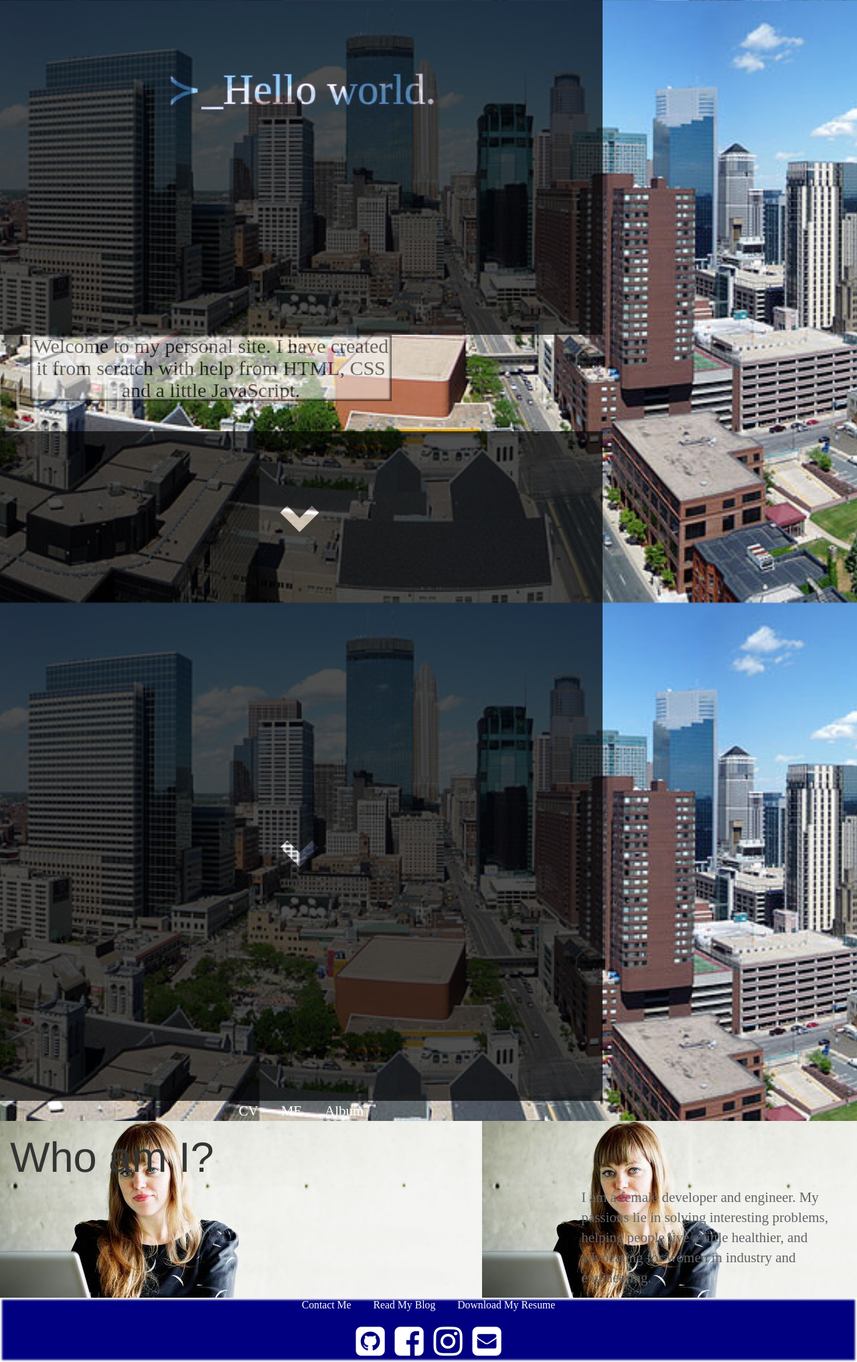
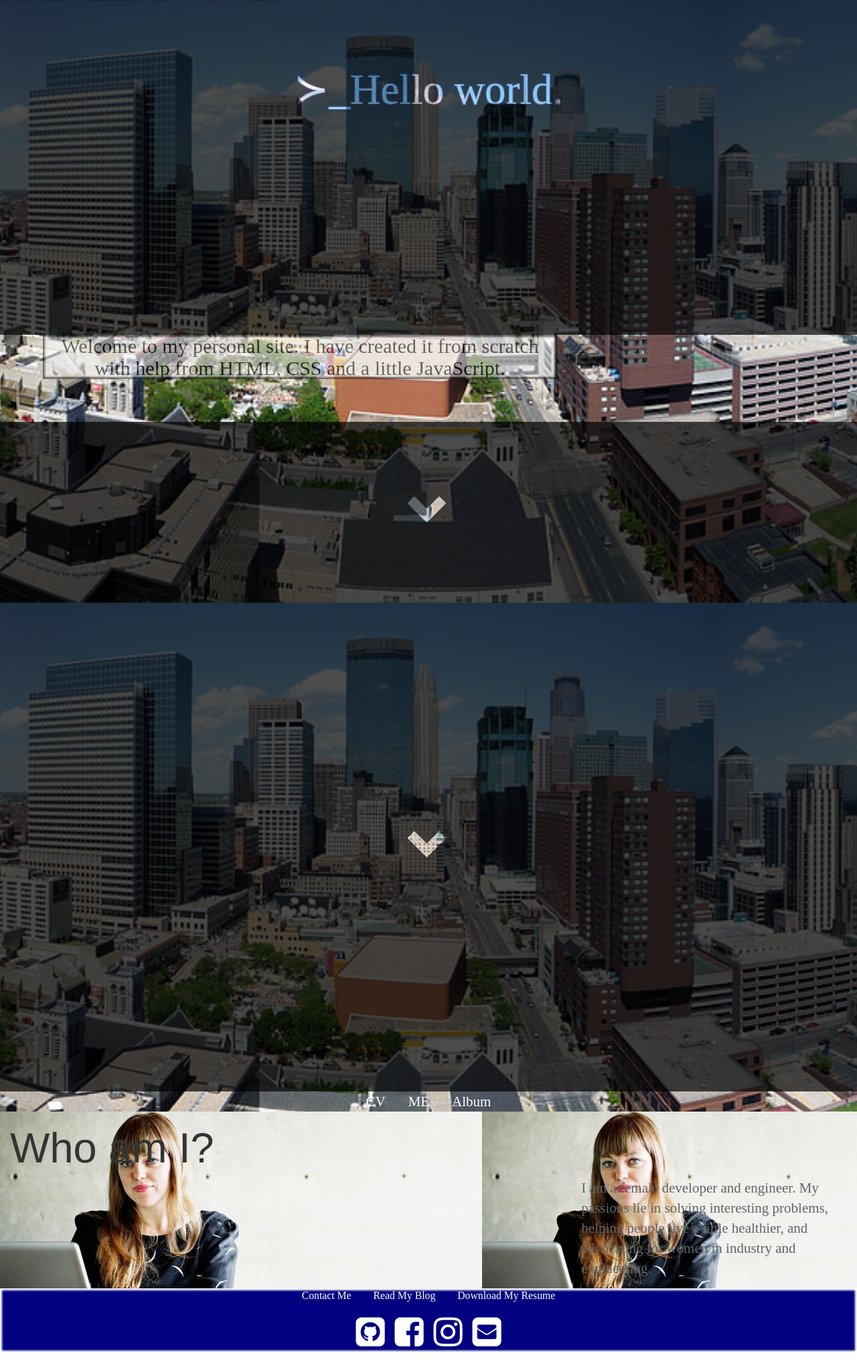
Before and after one commit to pfrank7/pfrank7.github.io, a Jekyll site: the page built from index.html, in a window 1280 px wide. Shown: the whole page at 67% size. Built offline with Jekyll 4.4.1, drawn with Linux system fonts in a browser that asks for light colours; nearby versions of some CDN libraries.

Commit message:
Update index.html

```diff
--- a/index.html
+++ b/index.html
@@ -25,6 +25,7 @@
     opacity: .5; margin-top:0px; background-color: white;
     width:60%;
     box-shadow: 0 0 3px 3px black inset;
+    display:none;
 }
 .paige {
 	background-image: url("../photos/tmpGirl.jpg");
@@ -53,9 +54,10 @@
 }
 </style>
 <div>
-	<section id = "Hopkins" class = "jumbotron">
-		<div style = "margin:0px;padding:0px; width:100vh;">
-			<div class = "row" style = "margin:0px;padding:0px;width:100vh;">
+	<section>
+		<div class = "jumbotron" id = "Hopkins">
+			<div class = "container" style = "margin:0px; width:100%;padding:0px;">
+				<div class = "row" style = "margin:0px;width:100%;">
 					<div id = "helloW" > <!-- class = "text-center" -->
 						<h1 id = "letters">&#8827&lowbar;</h1>
  					</div>
@@ -68,6 +70,7 @@
 					<a style = "margin:15px;" href = "CV.html"> CV</a>
 					<a style = "margin:15px;" href = "Me.html"> ME</a>
 					<a style = "margin:15px;" href = "Album.html"> Album</a>
+				</div>
 			</div>
 		</div>
 	</section>
```
Lines whose indentation alone changed are shown as unchanged.
